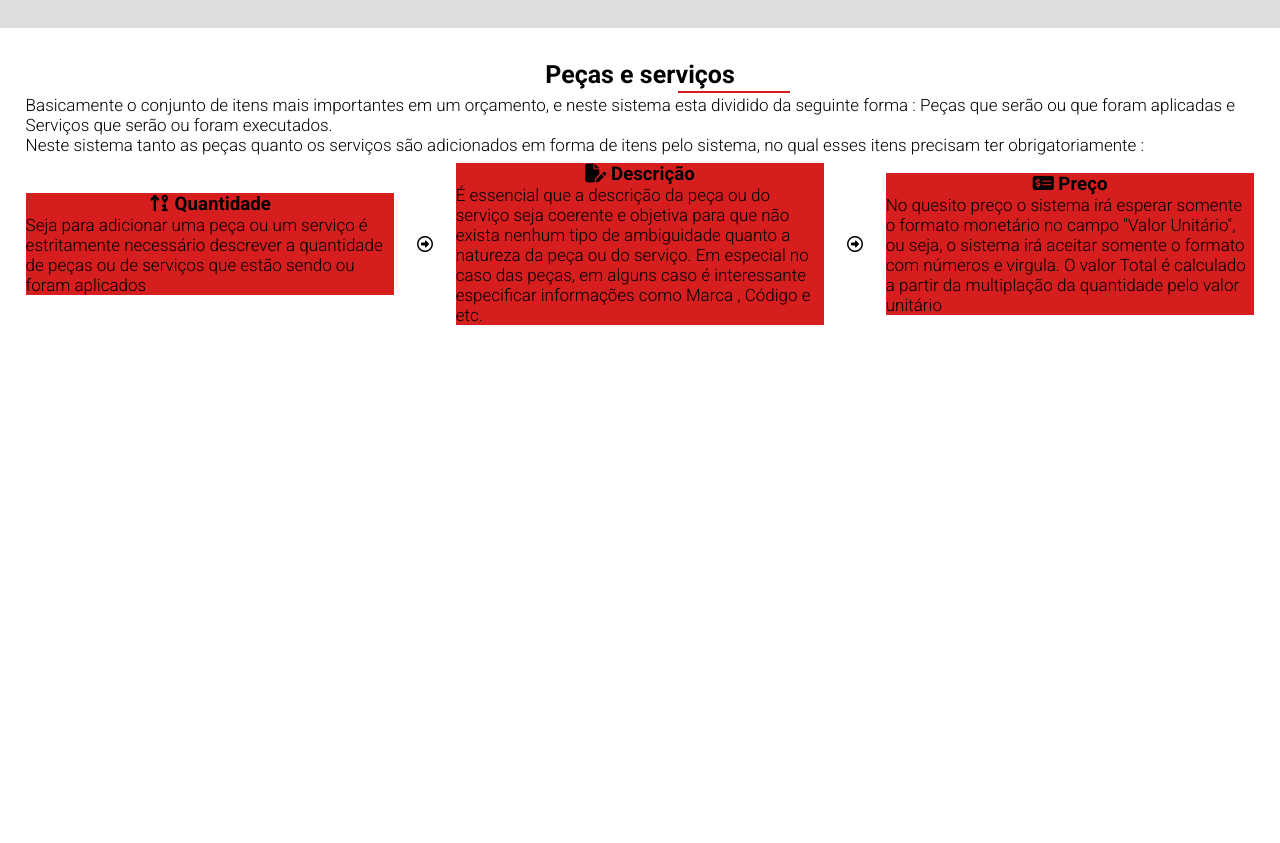
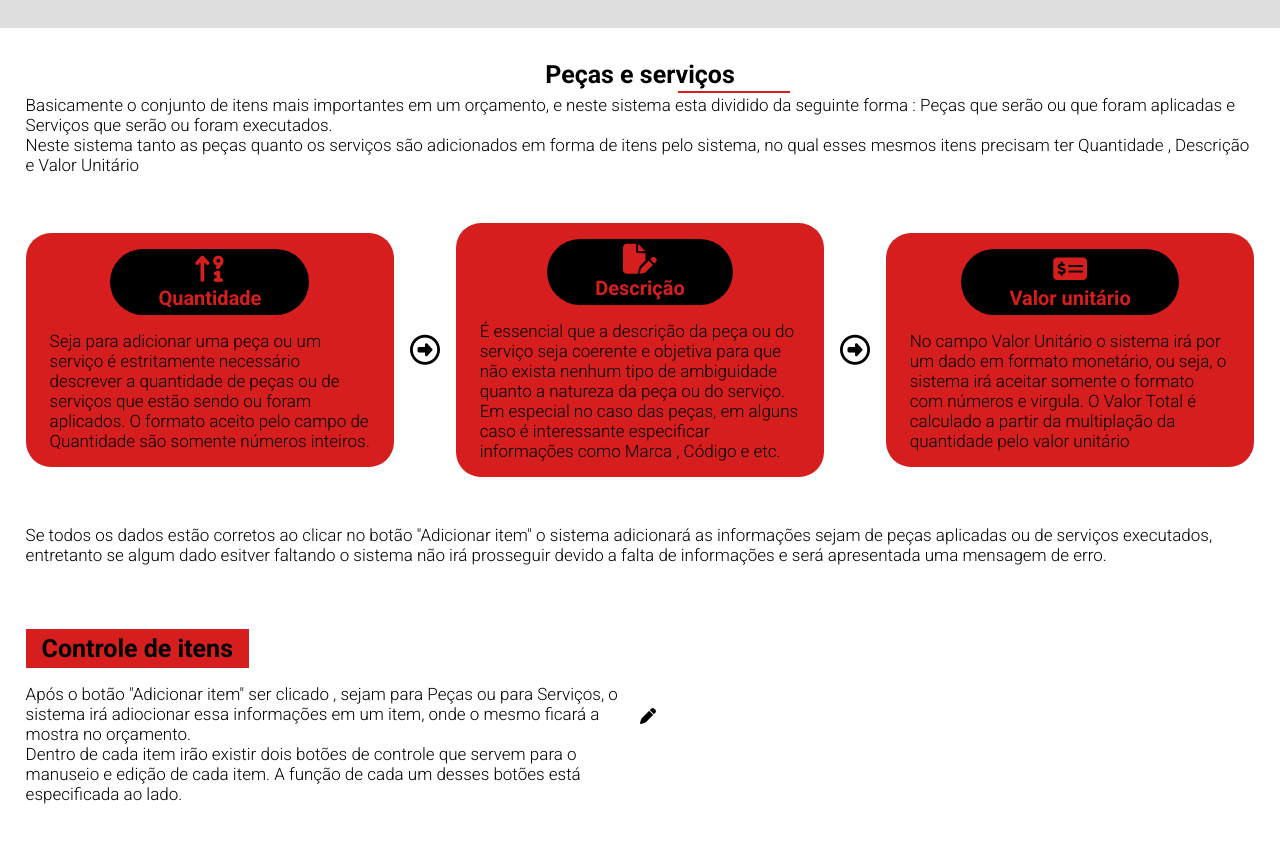
Before and after one commit to Nicholas1Front/emeg_orc, a plain HTML site: page apps/budget_plataform/help_budget_plataform.html in a window 1280 px wide. Shown: the part 1060-1903 px from the top of the page. Before the commit the page ends 1417 px from the top, so only its background shows below. Drawn offline with Linux system fonts and the light colour scheme.

Commit message:
added added-items-section

```diff
--- a/apps/budget_plataform/help_budget_plataform.html
+++ b/apps/budget_plataform/help_budget_plataform.html
@@ -100,7 +100,7 @@
             <div class="text-container">
                 <p>Basicamente o conjunto de itens mais importantes em um orçamento, e neste sistema esta dividido da seguinte forma : Peças que serão ou que foram aplicadas e Serviços que serão ou foram executados.</p>
 
-                <p>Neste sistema tanto as peças quanto os serviços são adicionados em forma de itens pelo sistema, no qual esses itens precisam ter obrigatoriamente : </p>
+                <p>Neste sistema tanto as peças quanto os serviços são adicionados em forma de itens pelo sistema, no qual esses mesmos itens precisam ter Quantidade , Descrição e Valor Unitário</p>
             </div>
 
             <div class="steps-container">
@@ -110,7 +110,7 @@
                         Quantidade
                     </h3>
 
-                    <p>Seja para adicionar uma peça ou um serviço é estritamente necessário descrever a quantidade de peças ou de serviços que estão sendo ou foram aplicados</p>
+                    <p>Seja para adicionar uma peça ou um serviço é estritamente necessário descrever a quantidade de peças ou de serviços que estão sendo ou foram aplicados. O formato aceito pelo campo de Quantidade são somente números inteiros.</p>
                 </div>
                 <div class="arrow-control">
                     <i class="fa-regular fa-circle-right"></i>
@@ -132,10 +132,41 @@
                 <div class="step-control">
                     <h3>
                         <i class="fa-solid fa-money-check-dollar"></i>
-                        Preço
+                        Valor unitário
                     </h3>
 
-                    <p>No quesito preço o sistema irá esperar somente o formato monetário no campo "Valor Unitário", ou seja, o sistema irá aceitar somente o formato com números e virgula. O valor Total é calculado a partir da multiplação da quantidade pelo valor unitário </p>
+                    <p>No campo Valor Unitário o sistema irá por um dado em formato monetário, ou seja, o sistema irá aceitar somente o formato com números e virgula. O Valor Total é calculado a partir da multiplação da quantidade pelo valor unitário </p>
+                </div>
+            </div>
+
+            <div class="text-container">
+                <p>Se todos os dados estão corretos ao clicar no botão "Adicionar item" o sistema adicionará as informações sejam de peças aplicadas ou de serviços executados, entretanto se algum dado esitver faltando o sistema não irá prosseguir devido a falta de informações e será apresentada uma mensagem de erro.</p>
+            </div>
+        </div>
+    </section>
+
+    <section class="added-items-section">
+        <div class="container">
+            <div class="text-container">
+                <h3>
+                    Controle de itens
+                </h3>
+
+                <p>Após o botão "Adicionar item" ser clicado , sejam para Peças ou para Serviços, o sistema irá adiocionar essa informações em um item, onde o mesmo ficará a mostra no orçamento.</p>
+                <p>Dentro de cada item irão existir dois botões de controle que servem para o manuseio e edição de cada item. A função de cada um desses botões está especificada ao lado.</p>
+            </div>
+
+            <div class="edit-or-delete-container">
+                <div class="edit-control">
+
+                    <span>
+                        <i class="fa-solid fa-pen"></i>
+                    </span>
+
+                </div>
+
+                <div class="delete-control">
+
                 </div>
             </div>
         </div>
--- a/apps/budget_plataform/styles/help_budget_plataform.css
+++ b/apps/budget_plataform/styles/help_budget_plataform.css
@@ -234,15 +234,37 @@ header h2{
     display:flex;
     justify-content: center;
     align-items: center;
-    margin:0.5rem 0;
+    padding:3rem 0;
 }
 
 .parts-services-section > .container > .steps-container > .step-control{
     width:30%;
+    padding:1rem 1.5rem;
+    border-radius:25px;
     display: flex;
     flex-direction: column;
     align-items: center;
     background-color: #d61e1e;
+}
+
+.parts-services-section > .container > .steps-container > .step-control h3{
+    display: flex;
+    flex-direction:column;
+    align-items: center;
+    background-color: #000;
+    color: #d61e1e;
+    padding:5px 3rem;
+    border-radius:50px;
+    font-size:20px;
+}
+
+.parts-services-section > .container > .steps-container > .step-control h3 > i {
+    font-size:30px;
+    padding-bottom:2px;
+}
+
+.parts-services-section > .container > .steps-container > .step-control p{
+    padding-top:1rem;
 }
 
 .parts-services-section > .container > .steps-container > .arrow-control{
@@ -250,4 +272,34 @@ header h2{
     display: flex;
     align-items: center;
     justify-content: center;
+    font-size: 30px;
 }
+
+/* added-items-section */
+
+.added-items-section{
+    margin:4rem 0;
+}
+
+.added-items-section > .container{
+    display: flex;
+    justify-content: center;
+    align-items: center;
+    flex-wrap: wrap;
+}
+
+.added-items-section > .container > .text-container{
+    width:50%;
+}
+
+.added-items-section > .container > .text-container h3{
+    width: fit-content;
+    font-size: 25px;
+    padding: 5px 16px;
+    margin-bottom:1rem;
+    background-color: #d61e1e;
+}
+
+.added-items-section > .container > .edit-or-delete-container{
+    width:50%;
+}
```
